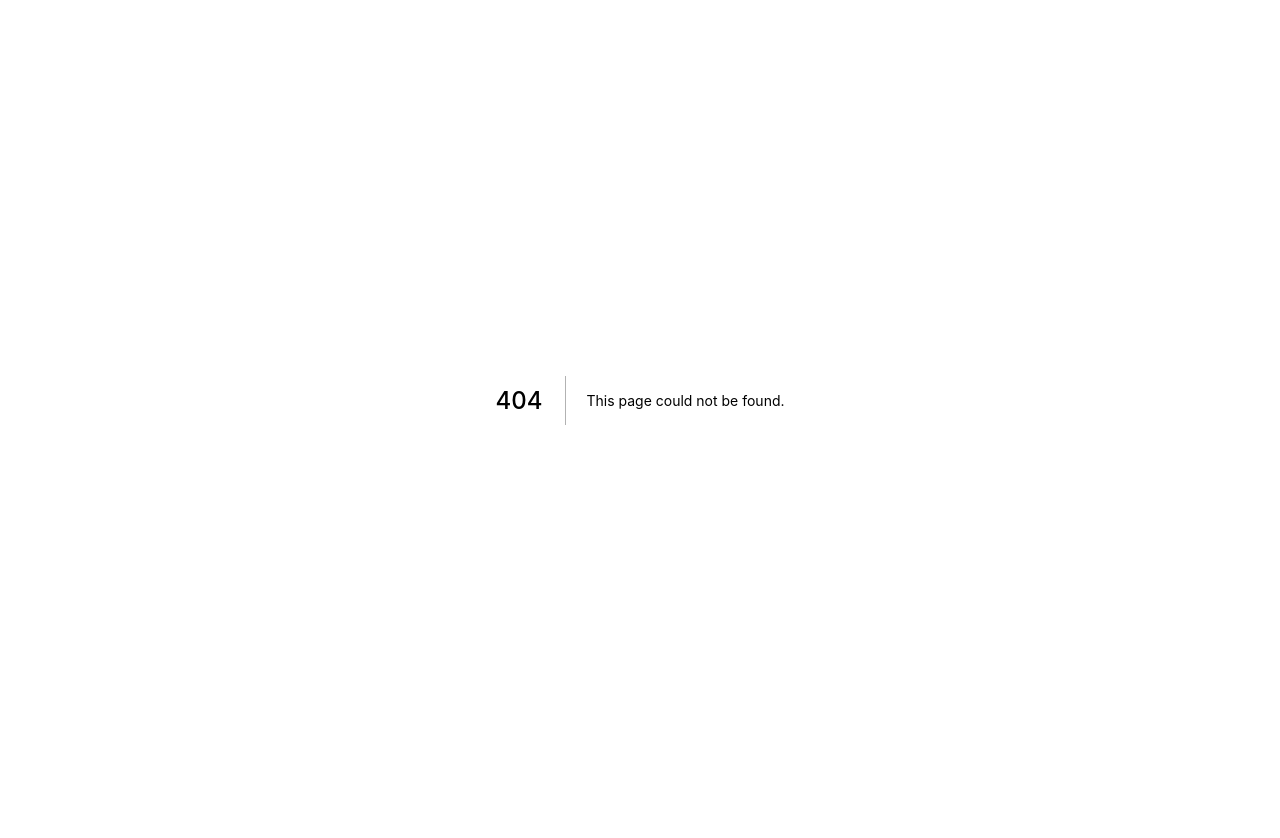
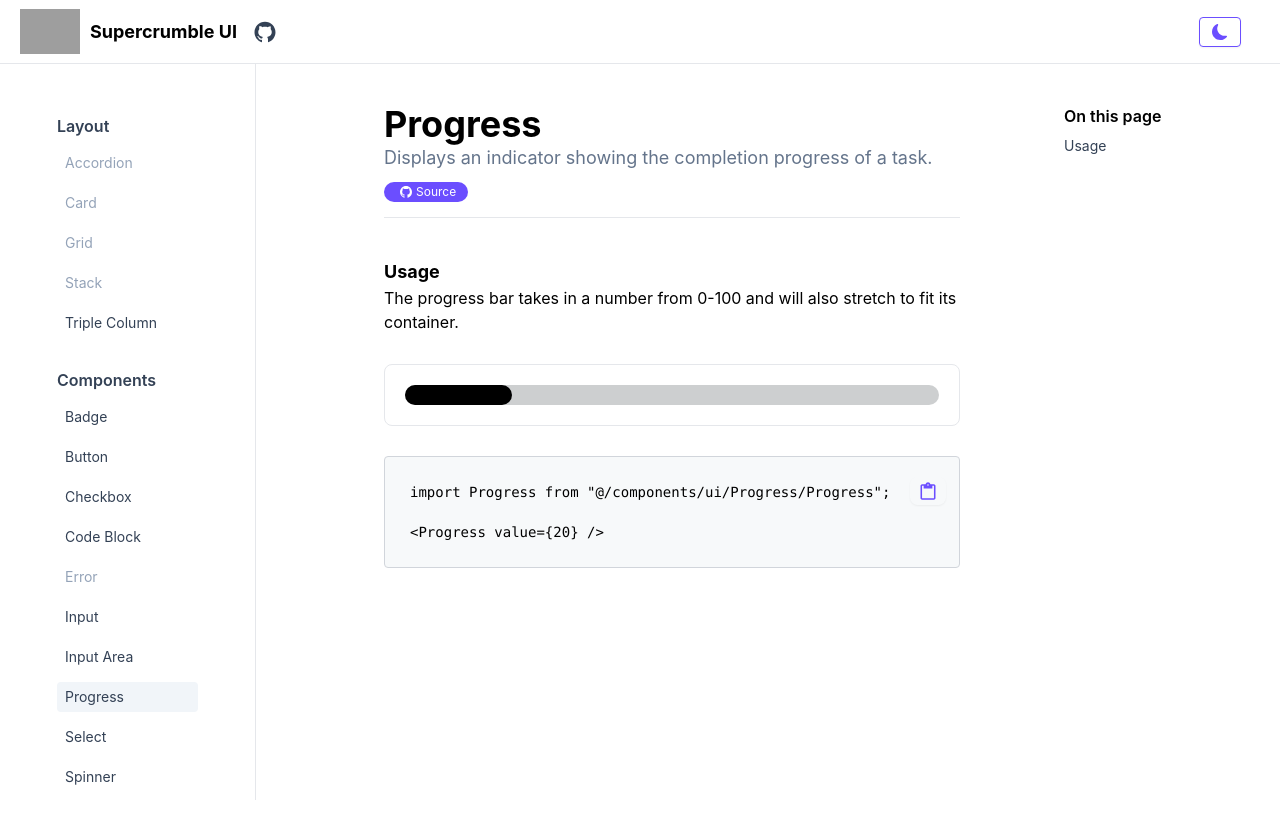
Before and after one commit to elijahnikov/ui, a Next.js app: page /progress in a window 1280 px wide. Before the commit this address had no page. Shown: the top 838 px of the page. Before the commit the page ends 800 px from the top, so only its background shows below. Built offline with nearby package versions, Linux system fonts and the light colour scheme; grey boxes are pictures that could not be loaded; a web font is replaced by a local one.

Commit message:
finalising progress page

```diff
--- a/src/components/ui/Progress/Progress.tsx
+++ b/src/components/ui/Progress/Progress.tsx
@@ -1,8 +1,22 @@
 import clxsm from "@/lib/clsxm";
 import React, { HTMLAttributes } from "react";
 
+type Enumerate<
+    N extends number,
+    Acc extends number[] = []
+> = Acc["length"] extends N
+    ? Acc[number]
+    : Enumerate<N, [...Acc, Acc["length"]]>;
+
+type IntRange<F extends number, T extends number> = Exclude<
+    Enumerate<T>,
+    Enumerate<F>
+>;
+
+type T = IntRange<20, 300>;
+
 interface ProgressProps {
-    value: number;
+    value: IntRange<0, 100>;
 }
 
 const Progress = ({ value }: ProgressProps) => {
--- /dev/null
+++ b/src/maps/component/progress.ts
@@ -0,0 +1,14 @@
+import { MenuMap } from "./types";
+
+export const progressMenuMap: MenuMap[] = [
+    {
+        label: "Usage",
+        href: "#usage",
+    },
+];
+
+export const progressCode = {
+    usage: `import Progress from "@/components/ui/Progress/Progress";
+
+<Progress value={20} />`,
+};
--- a/src/maps/componentMap.ts
+++ b/src/maps/componentMap.ts
@@ -134,7 +134,7 @@ export const componentMap: ComponentType[] = [
         title: "Progress",
         value: "progress",
         href: "/progress",
-        disabled: true,
+        disabled: false,
         type: "component",
     },
     {
--- /dev/null
+++ b/src/pages/progress.tsx
@@ -0,0 +1,43 @@
+// React
+import React from "react";
+
+// Components
+import Layout from "@/components/common/Layout/Layout";
+import PageHeader from "@/components/common/PageHeader/PageHeader";
+import ExampleBlock from "@/components/common/ExampleBlock/ExampleBlock";
+import CodeBlock from "@/components/ui/CodeBlock/CodeBlock";
+import Progress from "@/components/ui/Progress/Progress";
+import { progressCode, progressMenuMap } from "@/maps/component/progress";
+
+interface ProgressPageProps {}
+
+const ProgressPage = ({}: ProgressPageProps) => {
+    return (
+        <Layout title="Progress - Supercrumble UI" menuMap={progressMenuMap}>
+            <div className="mb-[40px]">
+                <PageHeader
+                    title="Progress"
+                    description="Displays an indicator showing the completion progress of a task."
+                    githubLink="/"
+                />
+            </div>
+            <div>
+                <a
+                    className="relative h-[20px] invisible top-[-80px]"
+                    id="usage"
+                ></a>
+                <h4>Usage</h4>
+                <p className="mb-[30px]">
+                    The progress bar takes in a number from 0-100 and will also
+                    stretch to fit its container.
+                </p>
+                <ExampleBlock>
+                    <Progress value={20} />
+                </ExampleBlock>
+                <CodeBlock code={progressCode.usage} />
+            </div>
+        </Layout>
+    );
+};
+
+export default ProgressPage;
```
